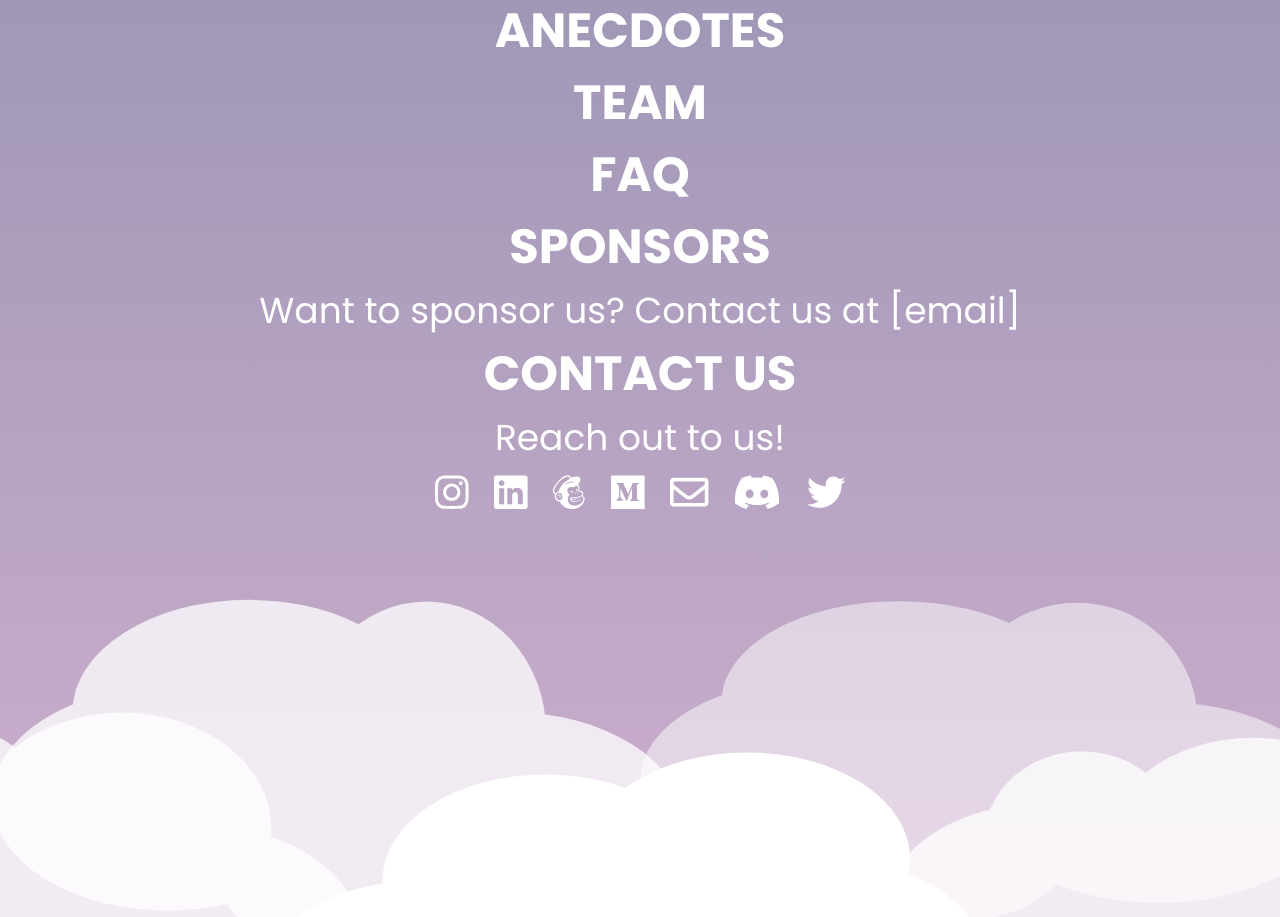
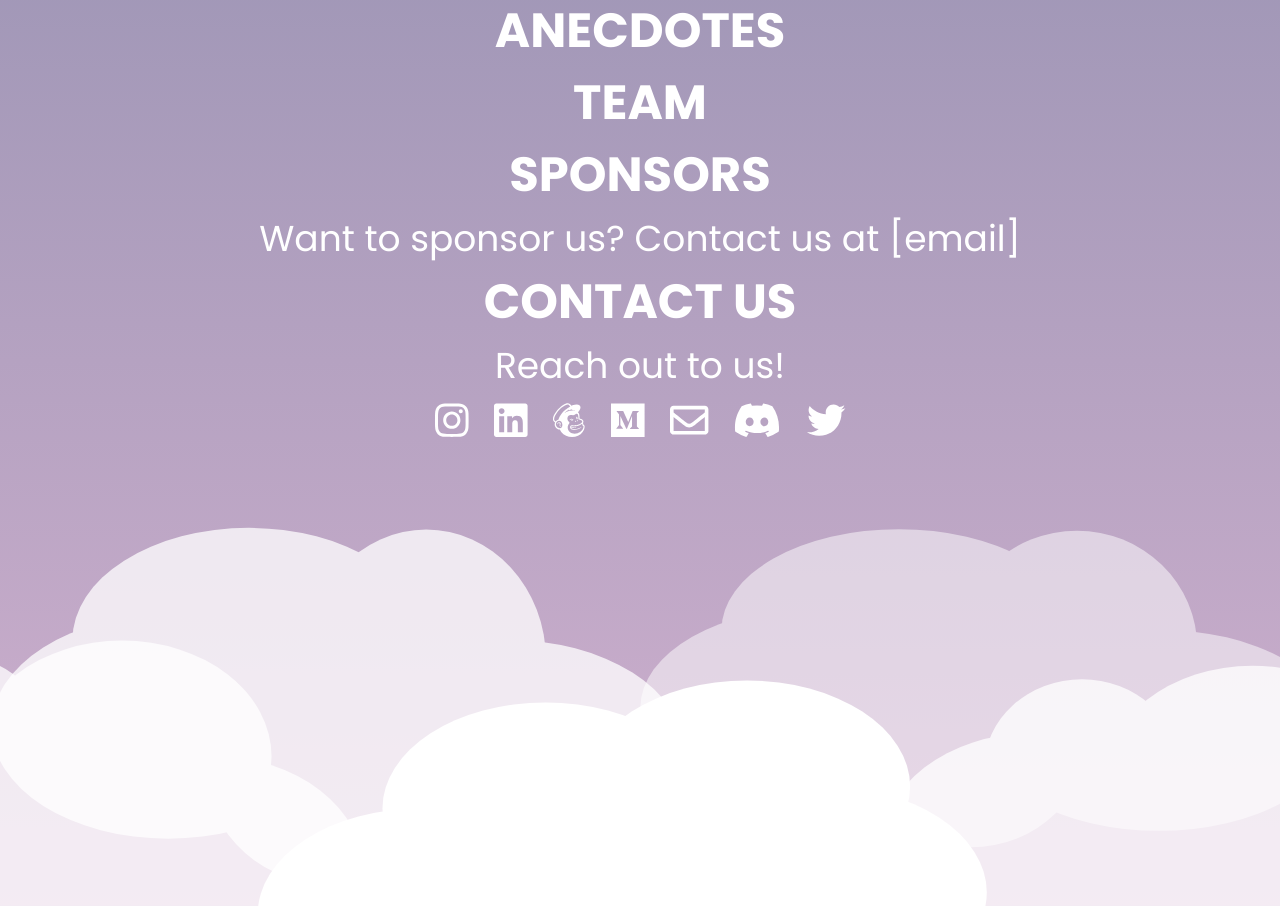
Before and after one commit to starhacks/site, a React (Create React App) app: page / in a window 1280 px wide. Shown: the part 1600-2517 px from the top of the page. Built offline with nearby package versions, Linux system fonts and the light colour scheme.

Commit message:
add template files

```diff
--- a/src/questions/Questions.jsx
+++ b/src/questions/Questions.jsx
@@ -4,7 +4,12 @@ import '../App.scss'
 
 const Questions = props =>
     <div className="questions">
-        <h2>{props.title}</h2>
+        <div className="questions-panel">
+
+        </div>
+        <div className="questions-panel">
+
+        </div>
     </div>
 
 Questions.propTypes = {
```
Also changed, not shown: src/questions/Question.jsx (added, +9 -0 lines), src/volunteer/Volunteer.jsx (added, +9 -0 lines).
